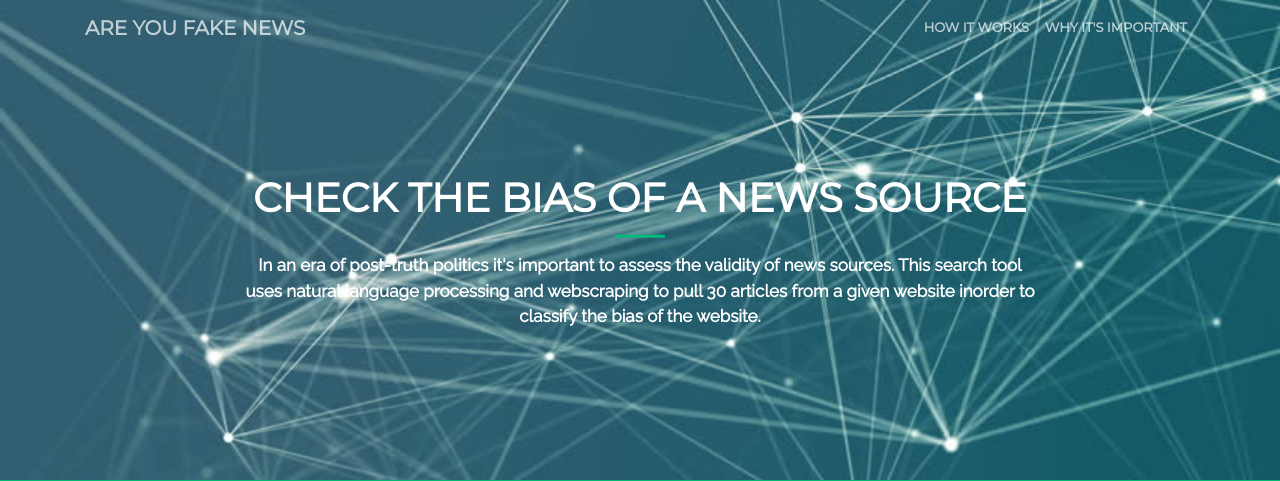
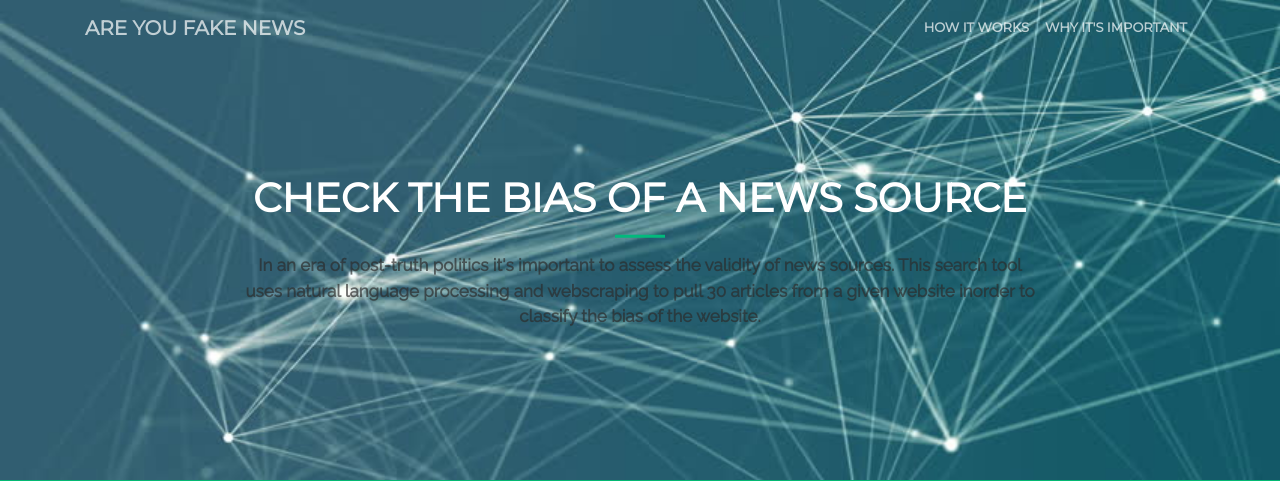
Before and after one commit to N2ITN/are-you-fake-news, a Flask app: template web/templates/submit.html in a window 1280 px wide. Shown: the top 481 px of the page. Run offline with Flask 2, Linux system fonts and the light colour scheme; the template is opened without the code that fills it: values that come from a table or form of the project are taken from there, others are empty; parts of the project's set-up code (start-up, migrations or seed data) failed here and were passed over; some libraries are stand-ins or nearby versions.

Commit message:
black
Former-commit-id: 10329dbc3f8c257fee33b5af8616f9d34583570b

```diff
--- a/web/static/css/creative.css
+++ b/web/static/css/creative.css
@@ -170,7 +170,7 @@ header.masthead {
       font-size: 24px;
       font-weight: 600;
       margin-bottom: 30px;
-      color: rgb(255, 255, 255); }
+      color: rgba(43, 43, 43, 0.685); }
   @media (min-width: 768px) {
     header.masthead {
       height: 60%;
```
